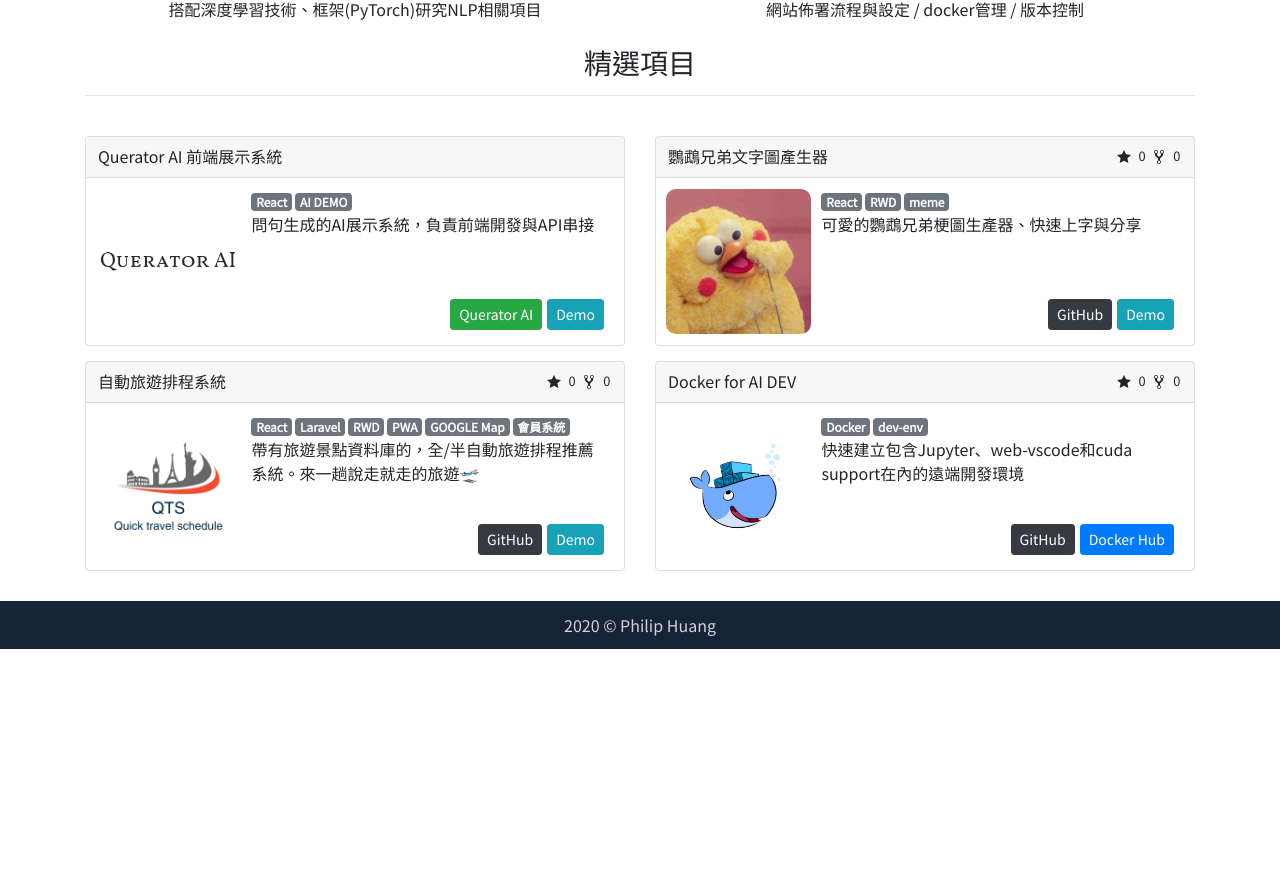
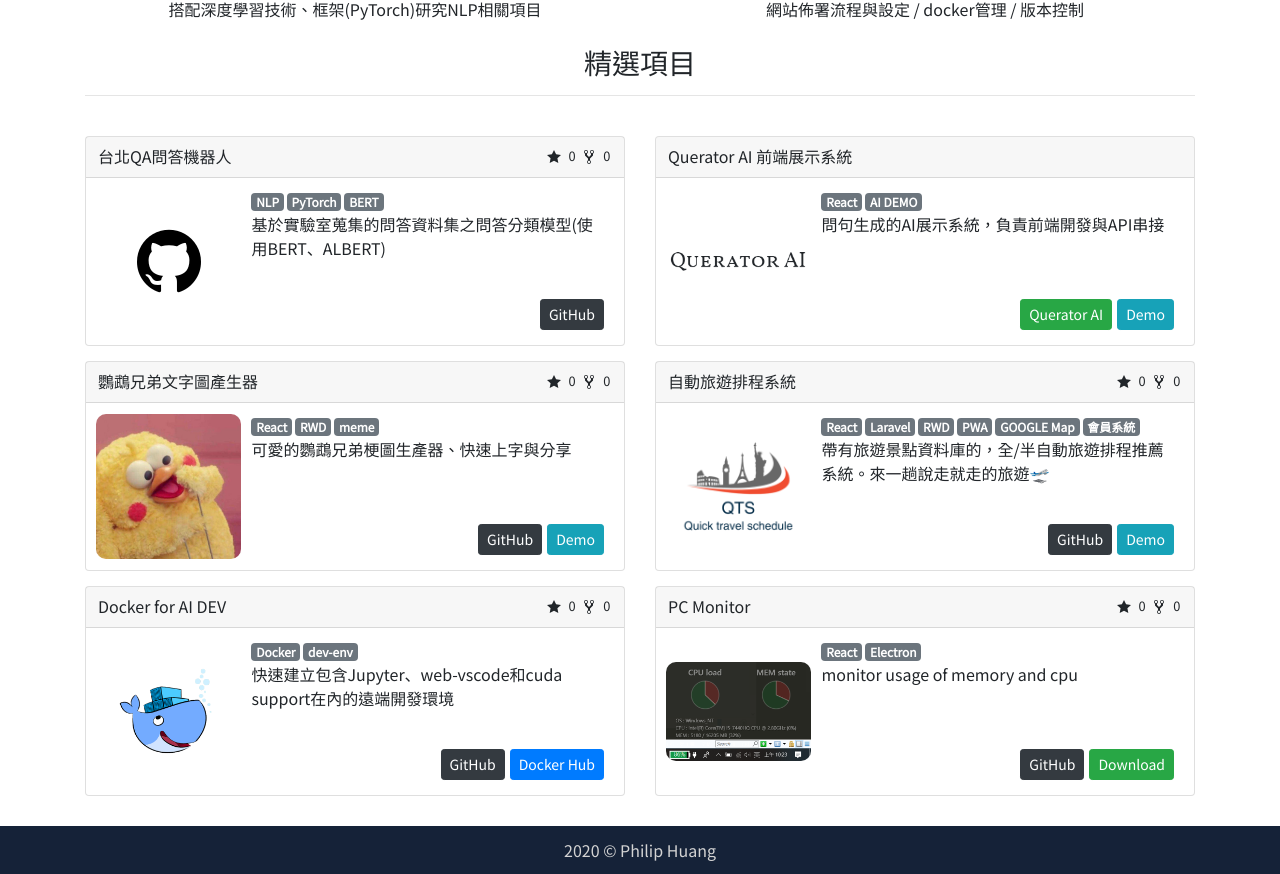
Before and after one commit to p208p2002/p208p2002.github.io, a React (Create React App) app: page / in a window 1280 px wide. Shown: the part 699-1573 px from the top of the page. Before the commit the page ends 1348 px from the top, so only its background shows below. Built offline with nearby package versions, Linux system fonts and the light colour scheme; no server answers.

Commit message:
no message

```diff
--- a/src/App.js
+++ b/src/App.js
@@ -70,6 +70,15 @@ const skills = [
 // projects
 const projects = [
   <ProjectBlock
+    name="台北QA問答機器人"
+    content="基於實驗室蒐集的問答資料集之問答分類模型(使用BERT、ALBERT)"
+    tags={['NLP', 'PyTorch', 'BERT']}
+    gitRepoName={'p208p2002/taipei-QA-BERT'}
+    links={[
+      { name: 'GitHub', type: 'code', href: 'https://github.com/p208p2002/taipei-QA-BERT' },
+    ]}
+  />,
+  <ProjectBlock
     name="Querator AI 前端展示系統"
     previewImg={require('./assets/img/querator_ai.png')}
     content="問句生成的AI展示系統，負責前端開發與API串接"
@@ -110,6 +119,17 @@ const projects = [
     links={[
       { name: 'GitHub', type: 'code', href: 'https://github.com/p208p2002/docker-for-ai-dev' },
       { name: 'Docker Hub', type: 'btn-primary', href: 'https://hub.docker.com/r/p208p2002/docker-for-ai-dev' }
+    ]}
+  />,
+  <ProjectBlock
+    name="PC Monitor"
+    previewImg={require('./assets/img/pc-monitor.png')}
+    content="monitor usage of memory and cpu"
+    tags={['React', 'Electron']}
+    gitRepoName={'p208p2002/pc-monitor'}
+    links={[
+      { name: 'GitHub', type: 'code', href: 'https://github.com/p208p2002/pc-monitor' },
+      { name: 'Download', type: 'web', href: 'https://github.com/p208p2002/pc-monitor/releases' }
     ]}
   />
 ]
```
Also changed, not shown: src/assets/img/pc-monitor.png (added).
